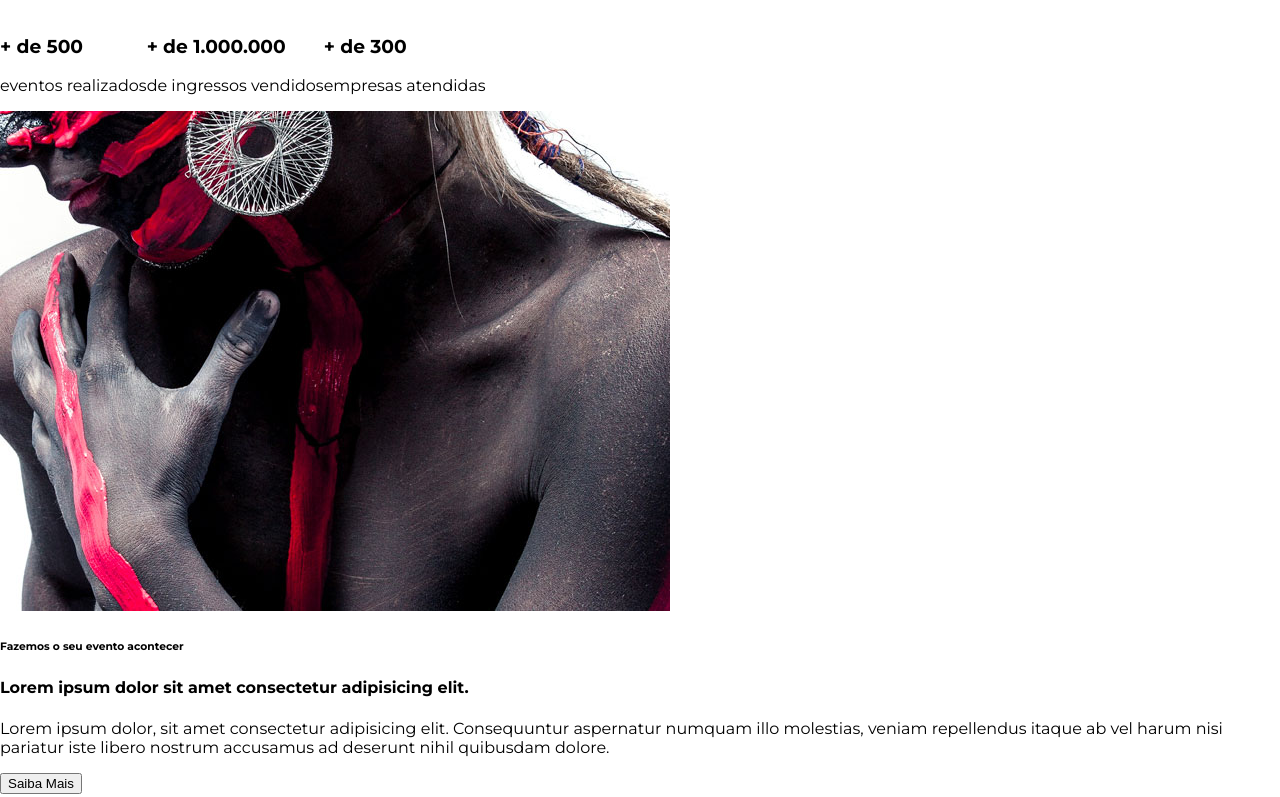
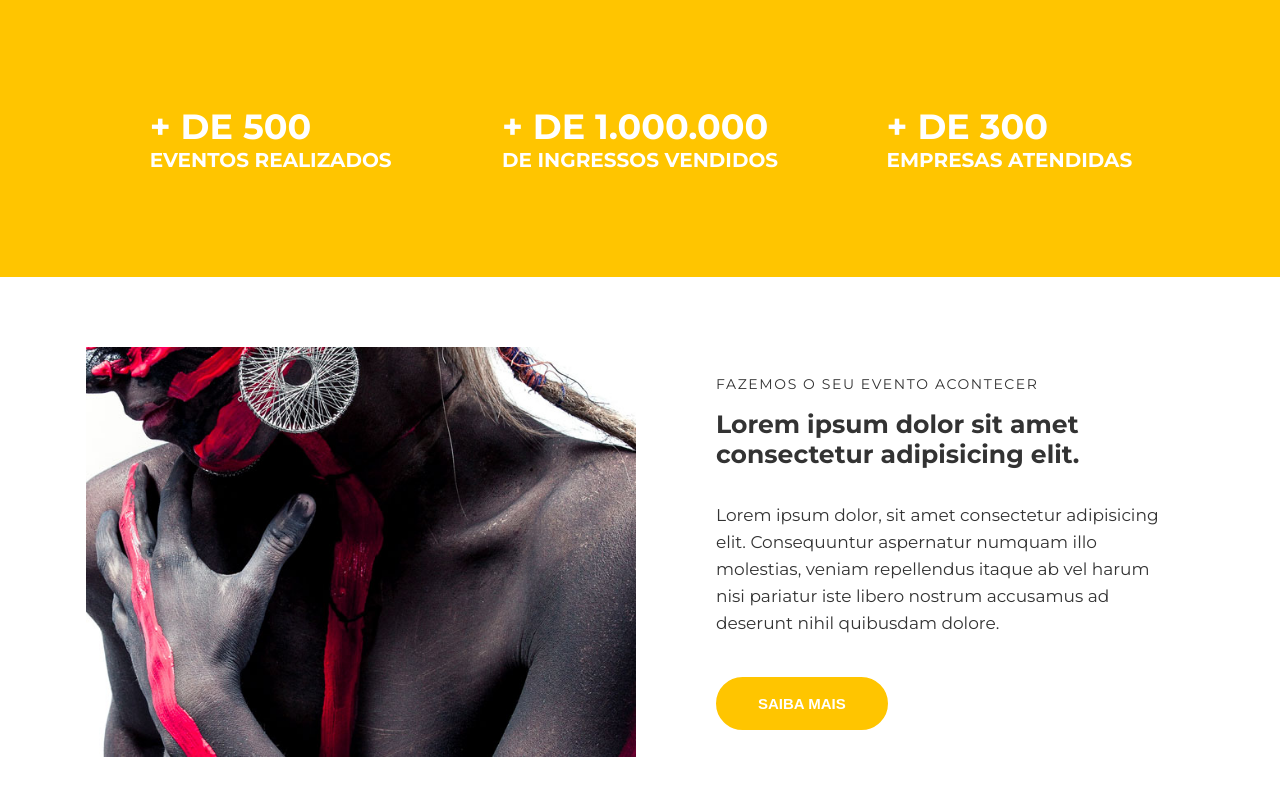
Before and after one commit to nynoaraujo/minha-pagina, a website: page index.html in a window 1280 px wide. Shown: the part 800-1597 px from the top of the page. Drawn offline with Linux system fonts and the light colour scheme.

Commit message:
feat(container): added container

```diff
--- a/index.html
+++ b/index.html
@@ -9,6 +9,7 @@
 </head>
 <body>
     <nav class="navbar">
+    <div class="container navbar__container">
         <h1 class="logo-studion">
             Studi<span class="copy--primary">on</span>
             <span class="logo-studion__subtitle">Eventos</span>
@@ -42,8 +43,8 @@
                 </a>
             </li>
         </ul>
+    </div>
     </nav>
-
     <header>
       <div id="slider">
         <div class="slide">
@@ -62,23 +63,40 @@
     </header>
 
     <main>
-      <section>
-          <ul>
-           <li><h3>+ de 500 </h3>eventos realizados</li>
-           <li><h3>+ de 1.000.000 </h3>de ingressos vendidos</li>
-           <li><h3>+ de 300 </h3>empresas atendidas</li>
+      <section id="counter">
+          <ul class="container counter__container">
+           <li><h3>+ de 500
+            <small>
+                eventos realizados
+            </small>
+           </h3>
+        </li>
+           <li><h3>+ de 1.000.000
+            <small>
+                de ingressos vendidos
+            </small>
+           </h3>
+        </li>
+           <li>
+            <h3>
+            + de 300
+            <small>
+                empresas atendidas
+            </small>
+           </h3>
+        </li>
           </ul>
         </section>
 
-        <section>
-          <div>
-            <img src="./images/institutional.jpg" />
+        <section class="container institutional">
+            <img class="institutional__image" src="./images/institutional.jpg" alt="studion institutional"/>
+          <div class="institutional__copy">
             <h6>Fazemos o seu evento acontecer</h6>
             <h4>Lorem ipsum dolor sit amet consectetur adipisicing elit.</h4>
              <p>
               Lorem ipsum dolor, sit amet consectetur adipisicing elit. Consequuntur aspernatur numquam illo molestias, veniam repellendus itaque ab vel harum nisi pariatur iste libero nostrum accusamus ad deserunt nihil quibusdam dolore.
              </p>
-             <button>Saiba Mais</button>
+             <button class="btn btn--institutional">Saiba Mais</button>
         </div>
         </section>
 
--- a/style.css
+++ b/style.css
@@ -1,5 +1,4 @@
-@import url('https://fonts.googleapis.com/css2?family=Abril+Fatface&family=Montserrat:wght@300;400;700;900&family=Roboto&display=swap');
-
+@import url('https://fonts.googleapis.com/css2?family=Abril+Fatface&family=Montserrat:ital,wght@0,400;0,500;0,700;0,900;1,300&family=Roboto&display=swap');
 * {
     box-sizing: border-box;
 }
@@ -7,8 +6,10 @@
 :root {
     font-family: "montserrat", sans-serif;
     font-size: 16px;
+    --color-copy: #333;
     --color-primary: #ffc500;
     --default-padding: 1rem;
+    color: var(--color-copy);
 }
 
 body {
@@ -20,24 +21,32 @@ ul {
   display: flex;
   list-style: none;
   padding-left: 0;
+}
 
+.container {
+  max-width: 1140px;
+  margin: 0 auto;
 }
 
 .navbar {
   position: fixed;
   z-index: 1;
+  top: 0;
+  left: 0;
+  width: 100%;
+  background-color: #000;
+  color: #fff;
+}
+
+.navbar__container {
   display: grid;
   grid-template-columns: 1fr 9fr;
   align-items: center;
-  top: 0;
-  left: 0;
 
   width: 100vw;
   height: 7.75rem;
   padding: 0 1rem;
 
-  background-color: #000;
-  color: #fff;
 }
 
 .navbar__links {
@@ -132,8 +141,71 @@ ul {
 
 .btn:hover,
 .btn:active,
-.btn:focus {
+.btn:focus,
+.btn--institutional {
   border-color:  var(--color-primary);
   background-color: var(--color-primary);
   color: #fff;
 }
+#counter {
+  background-color: var(--color-primary);
+  color: #fff;
+  text-transform: uppercase;
+}
+
+.counter__container {
+  display: grid;
+  grid-template-columns: repeat(auto-fill, minmax(300px, 1fr));
+  place-items: center;
+  padding: 4.375rem 1rem;
+}
+
+.counter__container h3 {
+font-size: 2.1875rem;
+}
+
+.counter__container h3 small {
+  display: block;
+font-size: 1.25rem;
+}
+
+.institutional {
+  display: grid;
+  grid-template-columns: auto auto;
+  gap: 3.125rem;
+  align-items: center;
+  padding: 4.375rem 1rem;
+}
+
+.institutional__image {
+  max-width: 550px;
+}
+
+.institutional__copy {
+  padding: 0 1.875rem;
+}
+.institutional__copy h6 {
+  font-size: .875rem;
+  font-weight: 300;
+  letter-spacing: .1rem;
+  text-transform: uppercase;
+  margin: 0;
+}
+
+.institutional__copy h4 {
+  font-size: 1.565rem;
+  margin-top:  1rem;
+}
+
+.institutional p {
+  font-size: 'Roboto', sans-serif;
+  font-size: 1.0625rem;
+  line-height: 1.6875rem;
+  margin-bottom: 0;
+  margin-bottom: 2.5rem;
+}
+
+.btn--institutional:hover {
+color: var(--color-copy);
+background: unset;
+}
```
